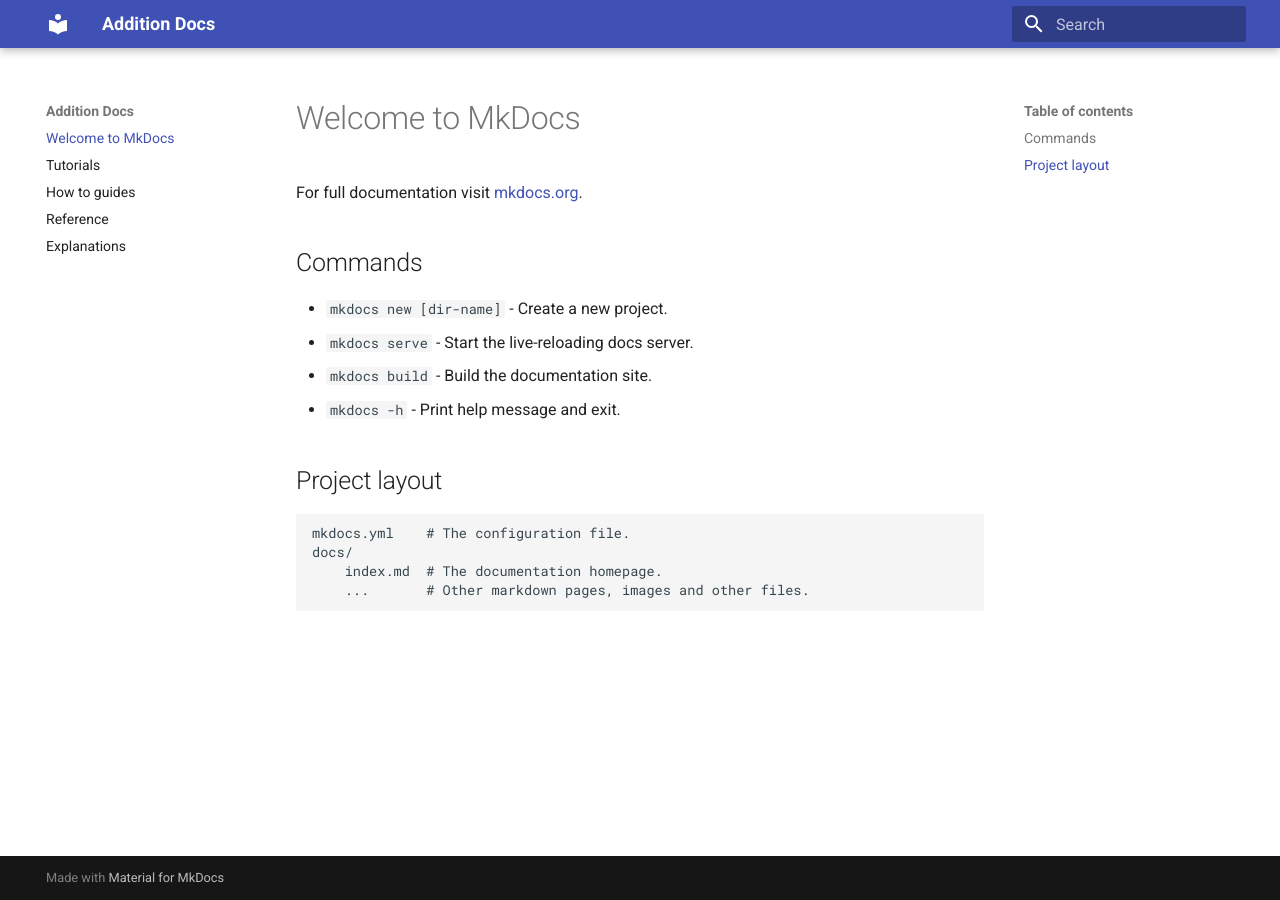
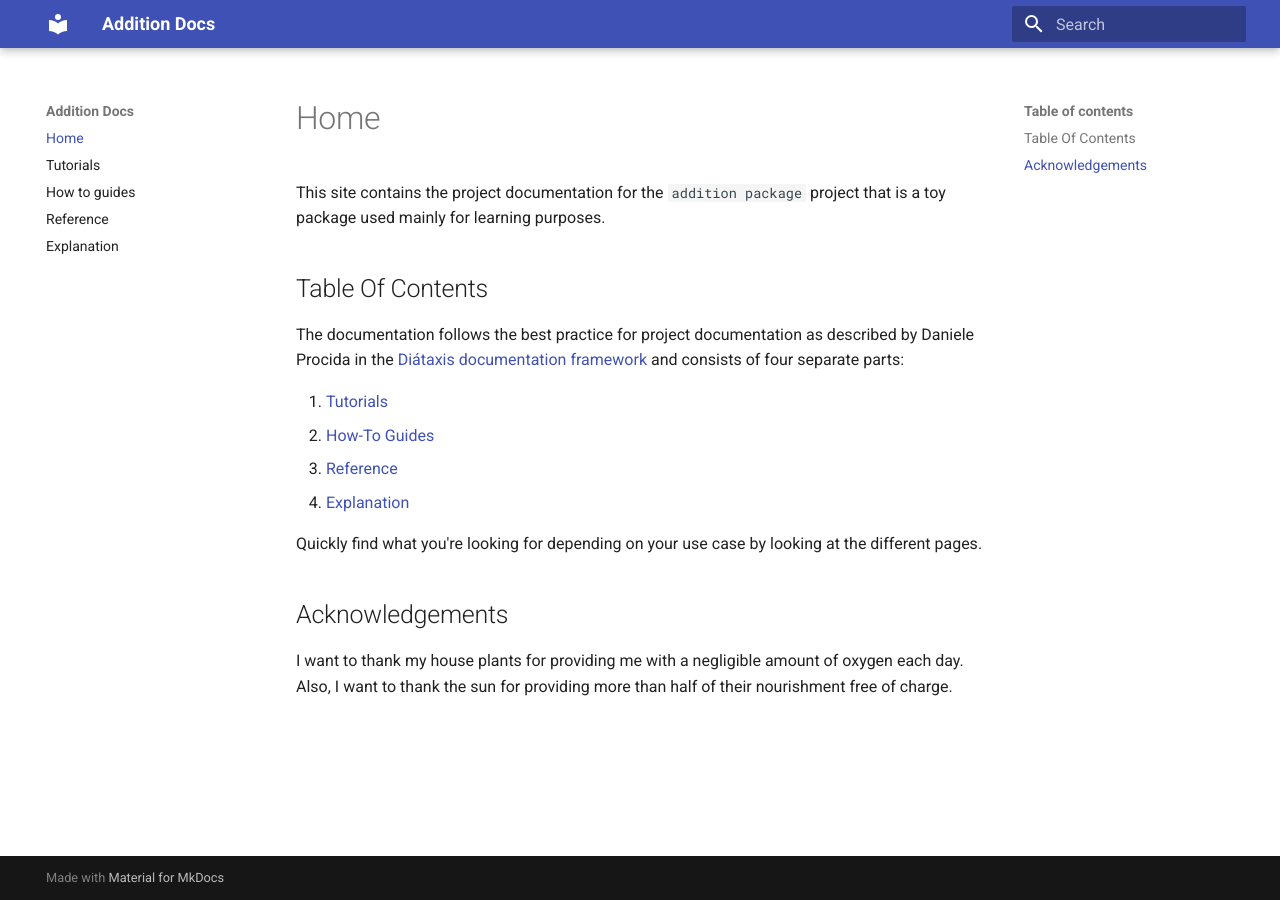
Before and after one commit to DeCa09/python-cicd-template, an MkDocs documentation site: the page built from docs/docs/index.md, in a window 1280 px wide. Built offline with MkDocs 1.6.1 and Material for MkDocs 9.7.7, drawn with Linux system fonts in a browser that asks for light colours.

```diff
--- a/docs/docs/index.md
+++ b/docs/docs/index.md
@@ -1,17 +1,25 @@
-# Welcome to MkDocs
+This site contains the project documentation for the
+`addition package` project that is a toy package used mainly for learning purposes.
 
-For full documentation visit [mkdocs.org](https://www.mkdocs.org).
 
-## Commands
+## Table Of Contents
 
-* `mkdocs new [dir-name]` - Create a new project.
-* `mkdocs serve` - Start the live-reloading docs server.
-* `mkdocs build` - Build the documentation site.
-* `mkdocs -h` - Print help message and exit.
+The documentation follows the best practice for
+project documentation as described by Daniele Procida
+in the [Diátaxis documentation framework](https://diataxis.fr/)
+and consists of four separate parts:
 
-## Project layout
+1. [Tutorials](tutorials.md)
+2. [How-To Guides](how-to-guides.md)
+3. [Reference](reference.md)
+4. [Explanation](explanation.md)
 
-    mkdocs.yml    # The configuration file.
-    docs/
-        index.md  # The documentation homepage.
-        ...       # Other markdown pages, images and other files.
+Quickly find what you're looking for depending on
+your use case by looking at the different pages.
+
+## Acknowledgements
+
+I want to thank my house plants for providing me with
+a negligible amount of oxygen each day. Also, I want
+to thank the sun for providing more than half of their
+nourishment free of charge.
--- a/docs/mkdocs.yml
+++ b/docs/mkdocs.yml
@@ -8,4 +8,4 @@ nav:
   - tutorials.md
   - how-to-guides.md
   - reference.md
-  - explanations.md
+  - explanation.md
```
Also changed, not shown: docs/docs/explanation.md (added, +15 -0 lines), docs/docs/how-to-guides.md (+40 -0 lines), docs/docs/reference.md (+4 -0 lines), docs/docs/tutorials.md (+16 -0 lines), docs/docs/explanations.md (deleted).
